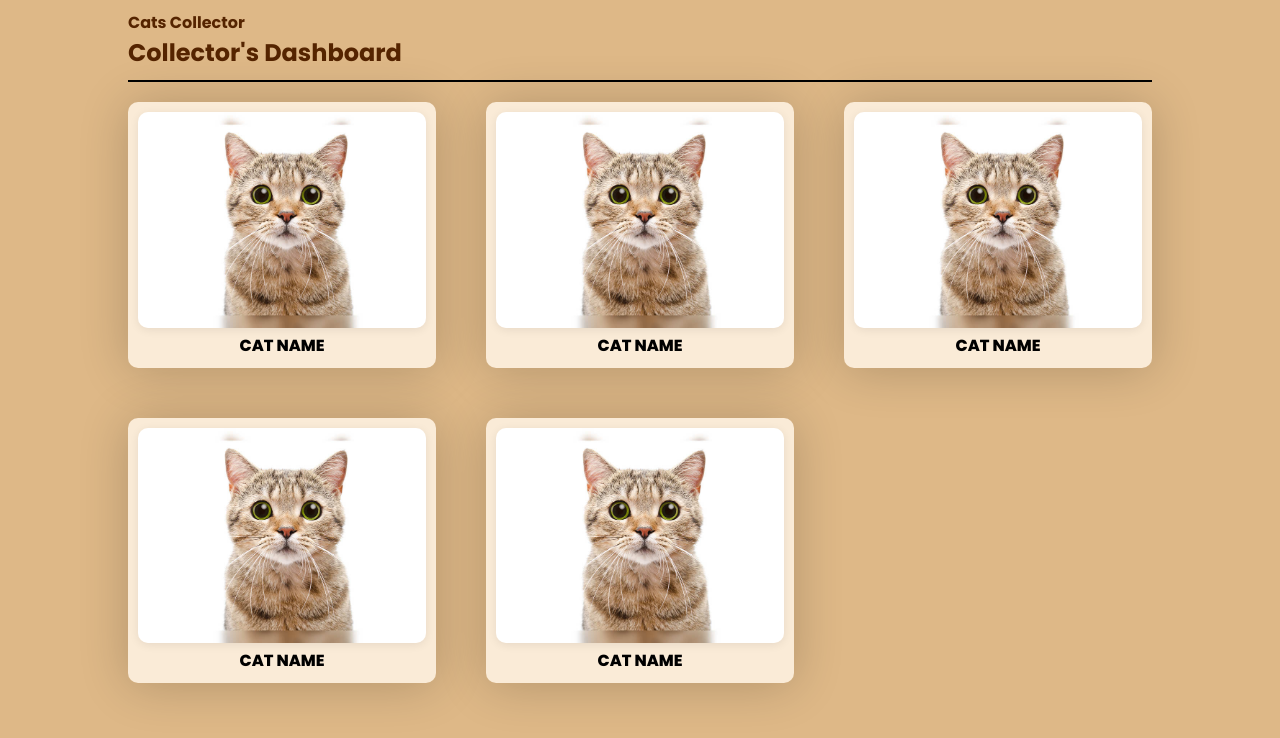
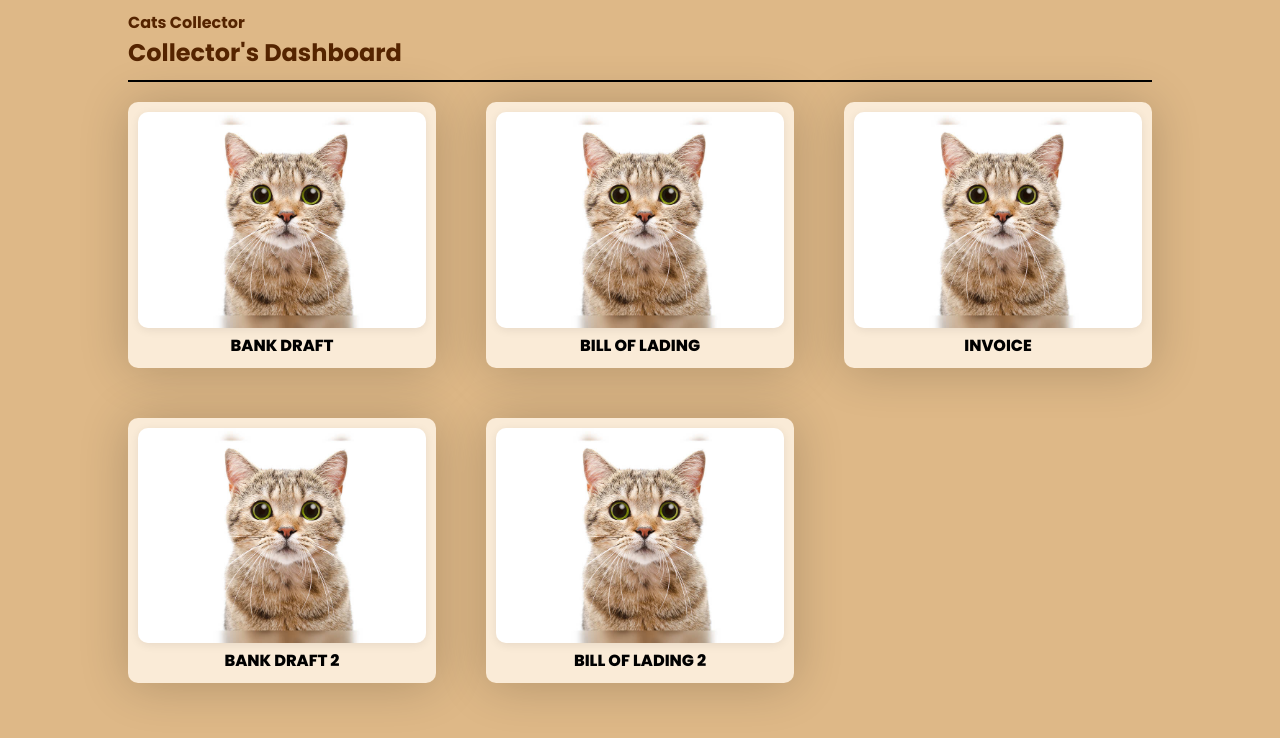
Before and after one commit to naseemshah/cats-collector, a React (Create React App) app in the folder frontend/: page /dash in a window 1280 px wide. Shown: the top 738 px of the page. Built offline with nearby package versions, Linux system fonts and the light colour scheme.

Commit message:
add static data file and implement Image Modal. #6 #4

```diff
--- a/frontend/src/components/common/GirdItem.js
+++ b/frontend/src/components/common/GirdItem.js
@@ -1,16 +1,56 @@
-import React from 'react';
+import React, { useEffect, useState } from 'react';
 import styled from 'styled-components';
 
-function GridItem(props) {
+import closeIcon from '../../assets/img/close-icon.svg'
+
+function GridItem({catName}) {
+    let [showModal,setShowModal] = useState(false)
+
+    let handleOnClickModal=()=>{
+        setShowModal(true);
+    }
+
+    let handleModalCloseBtn=()=>{
+        setShowModal(false)
+    }
+
+    useEffect(()=>{
+        window.addEventListener("keydown",(e)=>{
+            if(e.key === "Escape"){
+                setShowModal(false)
+            }
+        },false)
+        return ()=>{
+            document.removeEventListener("keydown", ()=>{}, false);
+        }
+    },[showModal])
+
     return (
-        <StyledGridItem>
-            <img src="/cat-photos/cat-1.jpg" alt="" />
-            <p>Cat name</p>
-        </StyledGridItem>
+        <>
+            <StyledGridItem
+                onClick={handleOnClickModal}
+            >
+                <img src="/cat-photos/cat-1.jpg" alt="" />
+                <p>{catName}</p>
+            </StyledGridItem>
+            {
+                showModal &&
+                <StyledModal className="image-modal">
+                    <img
+                        className="modal-close-icon"
+                        src={closeIcon}
+                        onClick={handleModalCloseBtn}
+                        alt="" />
+                    <img className="modal-image" src="/cat-photos/cat-1.jpg" alt="" />
+                </StyledModal>
+            }
+        </>
     );
 }
 
 export default GridItem;
+
+// Styled Components
 
 let StyledGridItem = styled.div`
     display: flex;
@@ -28,6 +68,10 @@ let StyledGridItem = styled.div`
         width: 100%;
         pointer-events: none;
         box-shadow: 0px 2px 10px rgba(0,0,0,0.08);
+        cursor: pointer;
+        :hover{
+            transform: scale(1.02);
+        }
     }
     p{
         margin: 5px 0 0 0;
@@ -37,6 +81,7 @@ let StyledGridItem = styled.div`
         font-weight: 800;
         pointer-events: none;
     }
+
     :hover{
         background-color: #9b5e02;
         color: white;
@@ -45,3 +90,27 @@ let StyledGridItem = styled.div`
         box-shadow: 0px 15px 50px rgba(0,0,0,0.6);
     }
 `
+
+let StyledModal = styled.div`
+    position: fixed;
+    top: 50%;
+    left: 50%;
+    display: flex;
+    flex-direction: column;
+    align-items: center;
+    width: 50vw;
+    padding: 10px 10px 20px 10px;
+    background-color: antiquewhite;
+    border-radius: 10px;
+    transform: translate(-50%,-50%);
+    z-index: 555;
+    .modal-close-icon{
+        margin: 10px 0 10px auto;
+        width: 25px;
+        cursor: pointer;
+    }
+    .modal-image{
+        height: 80vh;
+        border-radius: 10px;
+    }
+`
--- a/frontend/src/components/pages/Dashboard/GridSection.js
+++ b/frontend/src/components/pages/Dashboard/GridSection.js
@@ -2,14 +2,21 @@ import React from 'react';
 import styled from 'styled-components';
 import GridItem from '../../common/GirdItem';
 
+import catsData from '../../../data/cats.json';
+
 function GridSection(props) {
     return (
         <StyledGridSection>
-            <GridItem />
-            <GridItem />
-            <GridItem />
-            <GridItem />
-            <GridItem />
+            {
+                catsData.map((cat,id)=>{
+                    return(
+                        <GridItem
+                            key={id}
+                            catName={cat.title}
+                        />
+                    )
+                })
+            }
         </StyledGridSection>
     );
 }
--- /dev/null
+++ b/frontend/src/data/cats.json
@@ -0,0 +1,27 @@
+[
+    {
+        "type": "bank-draft",
+        "title": "Bank Draft",
+        "position": 0
+    },
+    {
+        "type": "bill-of-lading",
+        "title": "Bill of Lading",
+        "position": 1
+    },
+    {
+        "type": "invoice",
+        "title": "Invoice",
+        "position": 2
+    },
+    {
+        "type": "bank-draft-2",
+        "title": "Bank Draft 2",
+        "position": 3
+    },
+    {
+        "type": "bill-of-lading-2",
+        "title": "Bill of Lading 2",
+        "position": 4
+    }
+]
```
Also changed, not shown: frontend/src/assets/img/close-icon.svg (added).
